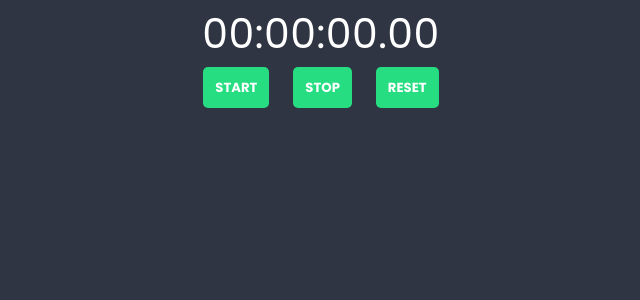
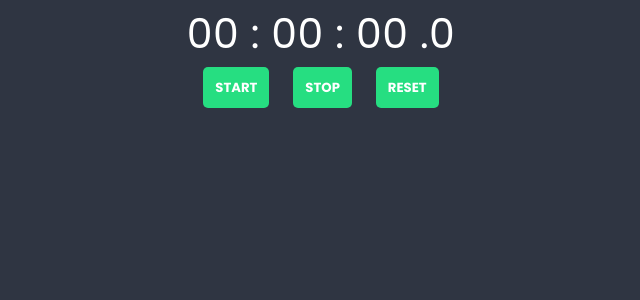
Before and after one commit to MaciejMl/react-stopwatch, a React (Create React App) app: page / in a window 1280 px wide. Shown: the top 300 px of the page, without its empty margins (319-959 px from the left). Built offline with nearby package versions, Linux system fonts and the light colour scheme.

Commit message:
Use padStart to format time

```diff
--- a/src/Components/Timer/Timer.js
+++ b/src/Components/Timer/Timer.js
@@ -6,10 +6,14 @@ const Timer = ({ miliseconds }) => {
   const mm = Math.floor((ms / 1000 / 60) % 60);
   const hh = Math.floor((ms / 1000 / 60 / 60) % 24);
 
+  function formatedTime(num, targetLength) {
+    return num.toString().padStart(targetLength, '0');
+  }
+
   return (
     <div className={styles.time}>
-      {('0' + hh).slice(-2)}:{('0' + mm).slice(-2)}:{('0' + ss).slice(-2)}.
-      {('0' + ms).slice(-3)}
+      {formatedTime(hh, 2)} : {formatedTime(mm, 2)} : {formatedTime(ss, 2)} .
+      {formatedTime(ms, 1).slice(-3)}
     </div>
   );
 };
```
